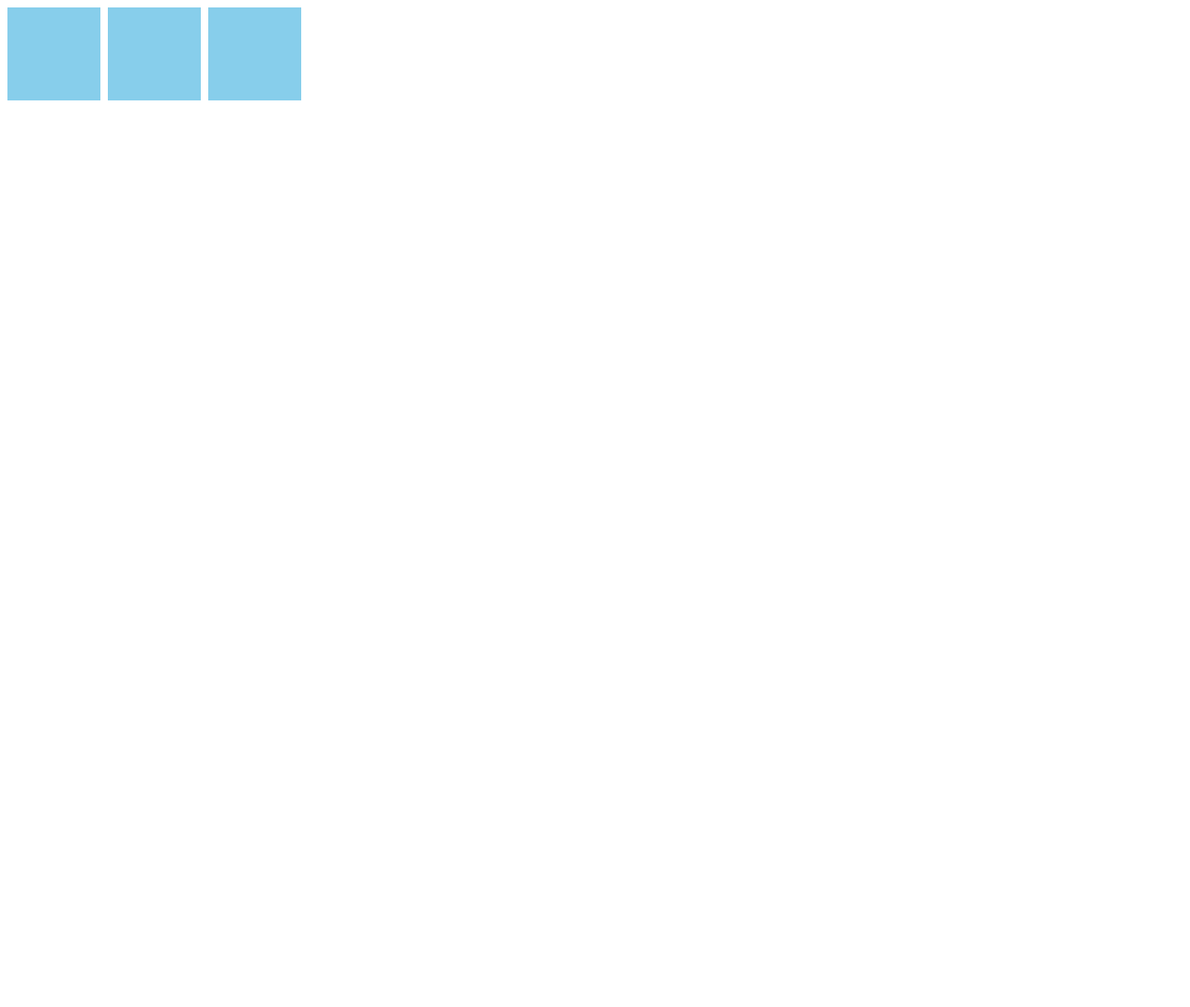
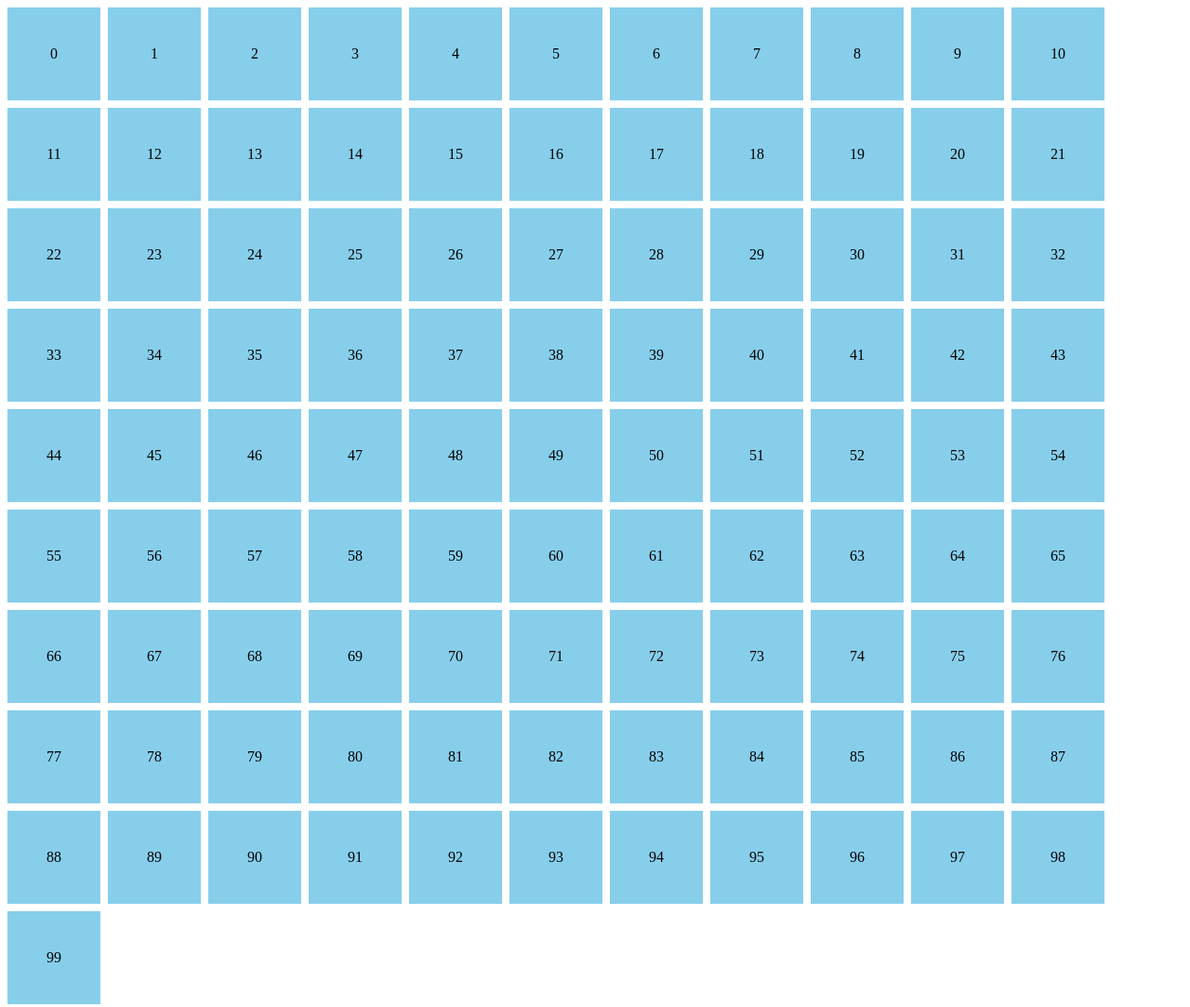
Before and after one commit to nana-s77/myjsPractice, a plain HTML site: page index.html in a window 1280 px wide. Shown: the whole page at 93% size. Before the commit the page ends 800 px from the top, so only its background shows below. Drawn offline with Linux system fonts and the light colour scheme.

Commit message:
要素作成、繰り返し

```diff
--- a/index.html
+++ b/index.html
@@ -15,6 +15,8 @@
         cursor: pointer;
         transition: 0.8s;
         margin: 0 8px 8px 0;
+        text-align: center;
+        line-height: 100px;
       }
       .curcle {
         background-color: pink;
@@ -24,27 +26,24 @@
     </style>
   </head>
   <body>
-    <div class="box" id="target1"></div>
-    <div class="box" id="target2"></div>
-    <div class="box" id="target3"></div>
-
     <script>
       "use strict";
-      //id=target を取得
-      //イベントリスナーを追加し、クリックで処理を実行
-      const target1 = document.getElementById("target1");
-      const target2 = document.getElementById("target2");
-      const target3 = document.getElementById("target3");
+      //createElementでdiv要素を作成
+      //作成したdivにクラスboxを追加
+      //クリックしたときにcurcleクラスをつけたり消したり
+      //body（親要素）の末尾に子要素を追加
+      //繰り返す
+      for (let i = 0; i < 100; i++) {
+        const div = document.createElement("div");
+        div.classList.add("box");
+        div.textContent = i;
 
-      target1.addEventListener("click", () => {
-        target1.classList.toggle("curcle");
-      });
-      target2.addEventListener("click", () => {
-        target2.classList.toggle("curcle");
-      });
-      target3.addEventListener("click", () => {
-        target3.classList.toggle("curcle");
-      });
+        div.addEventListener("click", () => {
+          div.classList.toggle("curcle");
+        });
+
+        document.body.appendChild(div);
+      }
     </script>
   </body>
 </html>
```
